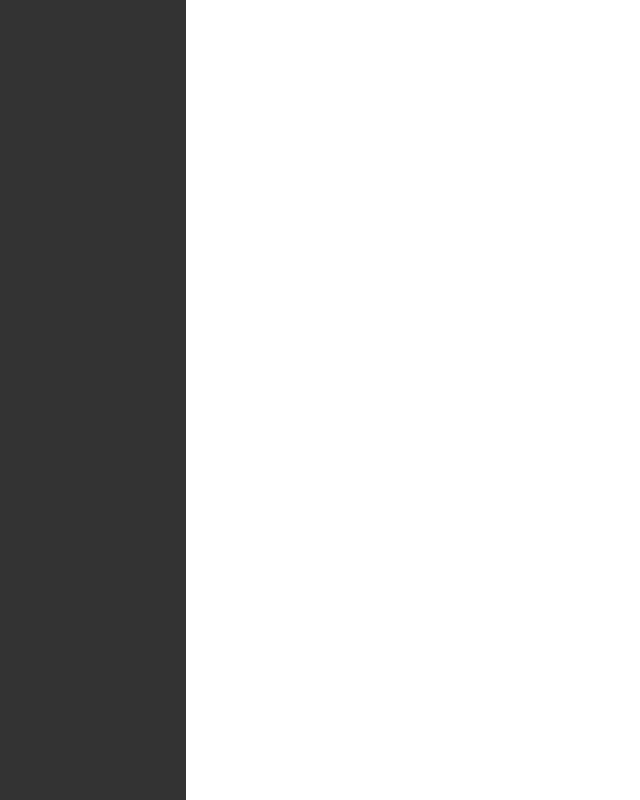
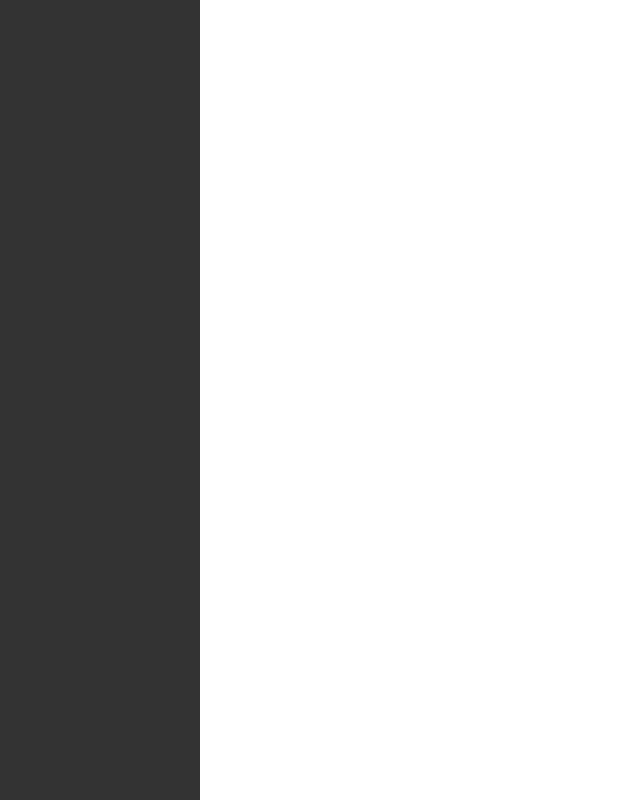
Before and after one commit to peeweetje/Design-system-with-Storybook-styled-components-styled-system, a React (Create React App) app: page / in a window 1280 px wide. Shown: the whole page, without its empty margins (0-640 px from the left). Built offline with nearby package versions, Linux system fonts and the light colour scheme.

Commit message:
Refactor: styling sidebar.

```diff
--- a/src/documentation/components/sidebar/sidebar.styles.ts
+++ b/src/documentation/components/sidebar/sidebar.styles.ts
@@ -6,7 +6,7 @@ export const ContainerSidebar = styled.nav`
     bottom: 0;
     left: 0;
     overflow: auto;
-    width: 11.625rem;
-    background: #333;
+    width: 200px;
+    background:  ${(props) => props.theme.colors.greys[8]};
     color: #fff;
   `
--- a/src/styles/theme.tsx
+++ b/src/styles/theme.tsx
@@ -22,6 +22,7 @@ export const theme = {
       '#8795A1',
       '#606F7B',
       '#3D4852',
+      '#333333',
       '#22292F',
     ],
     teals: [
```
Also changed, not shown: 1 other file (tests, documents, lock files or other folders).
